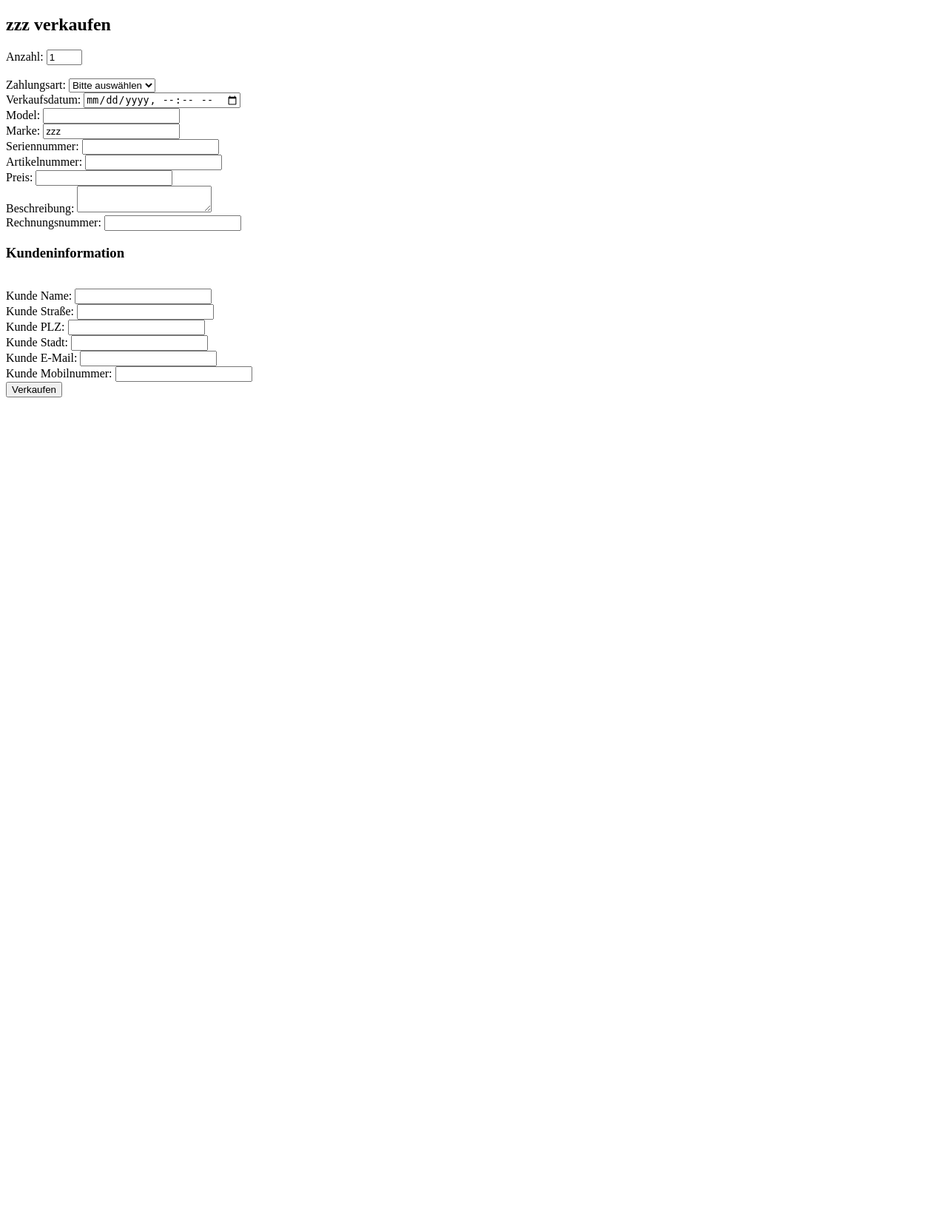
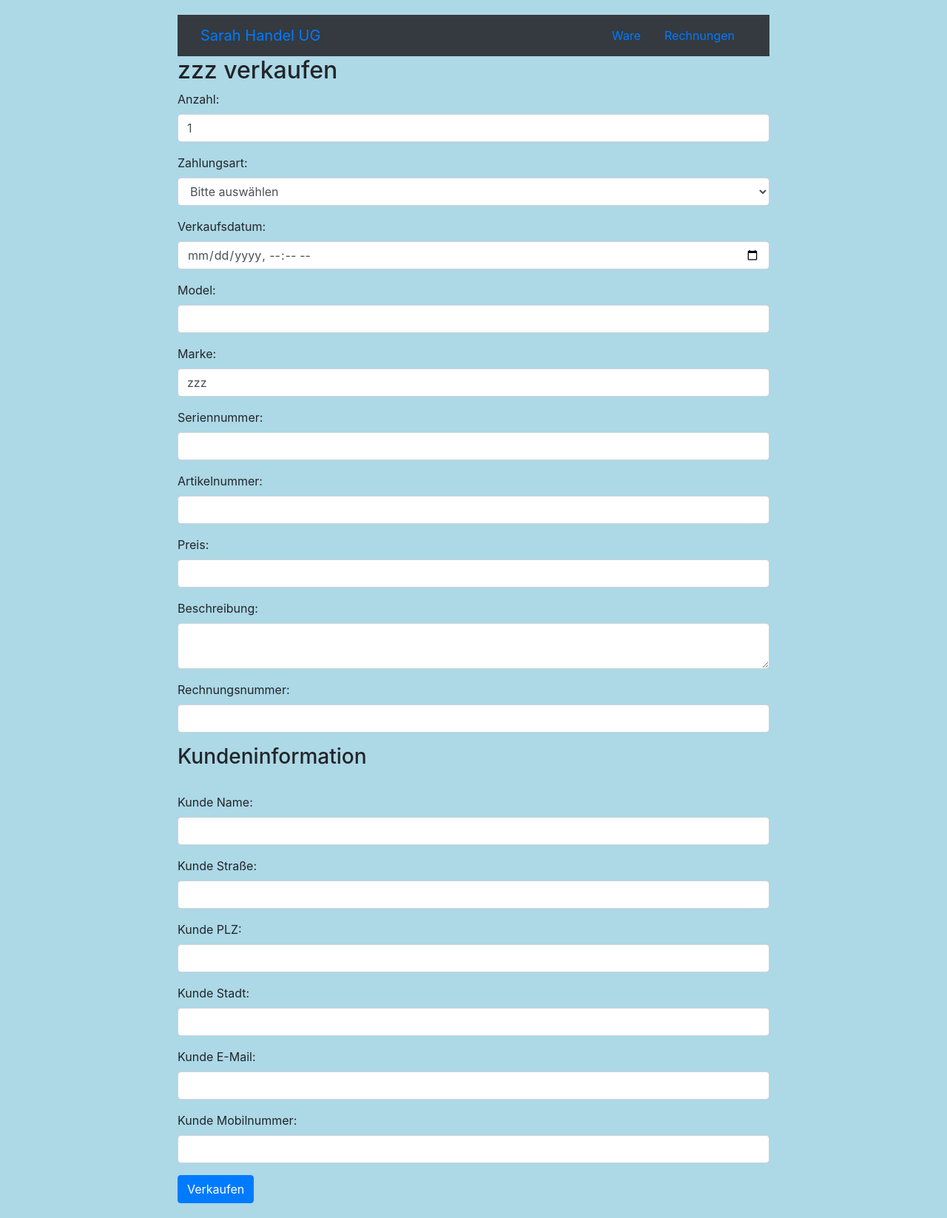
Before and after one commit to Ahmad-Alaya/lager, a Django app: page /verkauf/6/geraete/ in a window 1280 px wide. Shown: the whole page at 74% size. Before the commit the page ends 537 px from the top, so only its background shows below. Run offline with Django 4.2, Linux system fonts and the light colour scheme; data comes from the database, SQL or seed files in the repository.

Commit message:
add navbar

```diff
--- a/inventory/templates/base.html
+++ b/inventory/templates/base.html
@@ -1,6 +1,28 @@
 <!DOCTYPE html>
 <html>
 <head>
+    <link rel="stylesheet" href="https://cdn.jsdelivr.net/npm/bootstrap@4.3.1/dist/css/bootstrap.min.css" integrity="sha384-ggOyR0iXCbMQv3Xipma34MD+dH/1fQ784/j6cY/iJTQUOhcWr7x9JvoRxT2MZw1T" crossorigin="anonymous">
+    <style>
+    body {
+      margin: 20px;
+      max-width: 800px;
+      margin-left: auto;
+      margin-right: auto;
+      background-color: lightblue;
+    }
+
+  </style>
+
+  <nav class="navbar bg-dark" data-bs-theme="dark">
+      <div class="container-fluid d-flex justify-content-between">
+        <a class="navbar-brand" href="#">Sarah Handel UG</a>
+        <div class="d-flex">
+          <a class="nav-link active me-3" aria-current="page" href="http://127.0.0.1:8000/">Ware</a>
+          <a class="nav-link" href="http://127.0.0.1:8000/verkauf_liste/">Rechnungen</a>
+        </div>
+      </div>
+  </nav>
+
     <title>{% block title %}My Project{% endblock %}</title>
 </head>
 <body>
--- a/inventory/templates/inventar_liste.html
+++ b/inventory/templates/inventar_liste.html
@@ -3,7 +3,7 @@
 {% block content %}
 <script src="https://ajax.googleapis.com/ajax/libs/jquery/3.6.4/jquery.min.js"></script>
 <h1>Inventarliste</h1>
-
+<div class="form-control">
 <label for="auswahlGeraet">Choose a machine:</label>
 <select name="maschine" id="auswahlGeraet">
   <option value="waschmaschine">Waschmaschine</option>
@@ -11,6 +11,7 @@
   <option value="kuehlschrank">Kühlschrank</option>
   <option value="geraete">Geräte</option>
 </select>
+</div>
 
 <div id="geraete-container" style="display: none">
     <ul>
--- a/inventory/templates/verkauf.html
+++ b/inventory/templates/verkauf.html
@@ -4,113 +4,135 @@
   <h2>{{ gerät.marke }} verkaufen</h2>
   <form method="post">
     {% csrf_token %}
+    <div class="form-group">
       <label for="anzahl">Anzahl:</label>
-    <input type="number" id="anzahl" name="anzahl" value="1" min="1" max="{{ gerät.anzahl }}">
-    <br><br>
+      <input type="number" id="anzahl" name="anzahl" value="1" min="1" max="{{ gerät.anzahl }}" class="form-control">
+    </div>
 
+    <div class="form-group">
       <label for="zahlungsart">Zahlungsart:</label>
-    <select id="zahlungsart" name="zahlungsart">
+      <select id="zahlungsart" name="zahlungsart" class="form-control">
         <option value="">Bitte auswählen</option>
         <option value="Bar">Bar</option>
         <option value="Überweisung">Überweisung</option>
       </select>
-    <br>
+    </div>
 
-
+    <div class="form-group">
       <label for="verkaufsdatum">Verkaufsdatum:</label>
-    <input type="datetime-local" id="verkaufsdatum" name="verkaufsdatum" value="{{ gerät.verkaufsdatum }}">
-    <br>
+      <input type="datetime-local" id="verkaufsdatum" name="verkaufsdatum" value="{{ gerät.verkaufsdatum }}" class="form-control">
+    </div>
 
     {% if gerät.model %}
+      <div class="form-group">
         <label for="model">Model:</label>
-        <input type="text" id="model" name="model" value="{{ gerät.model }}">
-        <br>
+        <input type="text" id="model" name="model" value="{{ gerät.model }}" class="form-control">
+      </div>
     {% else %}
+      <div class="form-group">
         <label for="model">Model:</label>
-        <input type="text" id="model" name="model">
-        <br>
+        <input type="text" id="model" name="model" class="form-control">
+      </div>
     {% endif %}
 
     {% if gerät.marke %}
+      <div class="form-group">
         <label for="marke">Marke:</label>
-        <input type="text" id="marke" name="marke" value="{{ gerät.marke }}">
-        <br>
+        <input type="text" id="marke" name="marke" value="{{ gerät.marke }}" class="form-control">
+      </div>
     {% else %}
+      <div class="form-group">
         <label for="marke">Marke:</label>
-        <input type="text" id="marke" name="marke">
-        <br>
+        <input type="text" id="marke" name="marke" class="form-control">
+      </div>
     {% endif %}
 
     {% if gerät.serial_number %}
+      <div class="form-group">
         <label for="seriennummer">Seriennummer:</label>
-        <input type="text" id="seriennummer" name="seriennummer" value="{{ gerät.serial_number }}">
-        <br>
+        <input type="text" id="seriennummer" name="seriennummer" value="{{ gerät.serial_number }}" class="form-control">
+      </div>
     {% else %}
+      <div class="form-group">
         <label for="seriennummer">Seriennummer:</label>
-        <input type="text" id="seriennummer" name="seriennummer">
-        <br>
+        <input type="text" id="seriennummer" name="seriennummer" class="form-control">
+      </div>
     {% endif %}
 
     {% if gerät.artikel_nr %}
+      <div class="form-group">
         <label for="artikelnummer">Artikelnummer:</label>
-        <input type="text" id="artikelnummer" name="artikelnummer" value="{{ gerät.artikel_nr }}">
-        <br>
+        <input type="text" id="artikelnummer" name="artikelnummer" value="{{ gerät.artikel_nr }}" class="form-control">
+      </div>
     {% else %}
+      <div class="form-group">
         <label for="artikelnummer">Artikelnummer:</label>
-        <input type="text" id="artikelnummer" name="artikelnummer">
-        <br>
+        <input type="text" id="artikelnummer" name="artikelnummer" class="form-control">
+      </div>
     {% endif %}
 
     {% if gerät.preis %}
+      <div class="form-group">
         <label for="preis">Preis:</label>
-        <input type="number" step="0.01" id="preis" name="preis">
-        <br>
+        <input type="number" step="0.01" id="preis" name="preis" class="form-control">
+      </div>
     {% else %}
+      <div class="form-group">
         <label for="preis">Preis:</label>
-        <input type="number" step="0.01" id="preis" name="preis">
-        <br>
+        <input type="number" step="0.01" id="preis" name="preis" class="form-control">
+      </div>
     {% endif %}
 
     {% if gerät.Beschreibung %}
+      <div class="form-group">
         <label for="beschreibung">Beschreibung:</label>
-        <textarea id="beschreibung" name="beschreibung"></textarea>
-        <br>
+        <textarea id="beschreibung" name="beschreibung" class="form-control"></textarea>
+      </div>
     {% else %}
+      <div class="form-group">
         <label for="beschreibung">Beschreibung:</label>
-        <textarea id="beschreibung" name="beschreibung"></textarea>
-        <br>
+        <textarea id="beschreibung" name="beschreibung" class="form-control"></textarea>
+      </div>
     {% endif %}
 
+    <div class="form-group">
+      <label for="rechnungs_nr">Rechnungsnummer:</label>
+      <input type="number" id="rechnungs_nr" name="rechnungs_nr" class="form-control">
+    </div>
 
-    <label for="rechnungs_nr">Rechnungsnummer:</label>
-    <input type="number" id="rechnungs_nr" name="rechnungs_nr">
-    <br>
     <h3>Kundeninformation</h3>
     <br>
+
+    <div class="form-group">
       <label for="kunde_name">Kunde Name:</label>
-    <input type="text" id="kunde_name" name="kunde_name">
-    <br>
+      <input type="text" id="kunde_name" name="kunde_name" class="form-control">
+    </div>
 
+    <div class="form-group">
       <label for="kunde_strasse">Kunde Straße:</label>
-    <input type="text" id="kunde_strasse" name="kunde_strasse">
-    <br>
+      <input type="text" id="kunde_strasse" name="kunde_strasse" class="form-control">
+    </div>
 
+    <div class="form-group">
       <label for="kunde_plz">Kunde PLZ:</label>
-    <input type="text" id="kunde_plz" name="kunde_plz">
-    <br>
+      <input type="text" id="kunde_plz" name="kunde_plz" class="form-control">
+    </div>
 
+    <div class="form-group">
       <label for="kunde_city">Kunde Stadt:</label>
-    <input type="text" id="kunde_city" name="kunde_city">
-    <br>
+      <input type="text" id="kunde_city" name="kunde_city" class="form-control">
+    </div>
 
+    <div class="form-group">
       <label for="kunde_email">Kunde E-Mail:</label>
-    <input type="email" id="kunde_email" name="kunde_email">
-    <br>
+      <input type="email" id="kunde_email" name="kunde_email" class="form-control">
+    </div>
 
+    <div class="form-group">
       <label for="kunde_mobile">Kunde Mobilnummer:</label>
-    <input type="text" id="kunde_mobile" name="kunde_mobile">
-    <br>
+      <input type="text" id="kunde_mobile" name="kunde_mobile" class="form-control">
+    </div>
 
-    <input type="submit" value="Verkaufen">
+    <input type="submit" value="Verkaufen" class="btn btn-primary">
   </form>
 {% endblock %}
```
Lines whose indentation alone changed are shown as unchanged.
